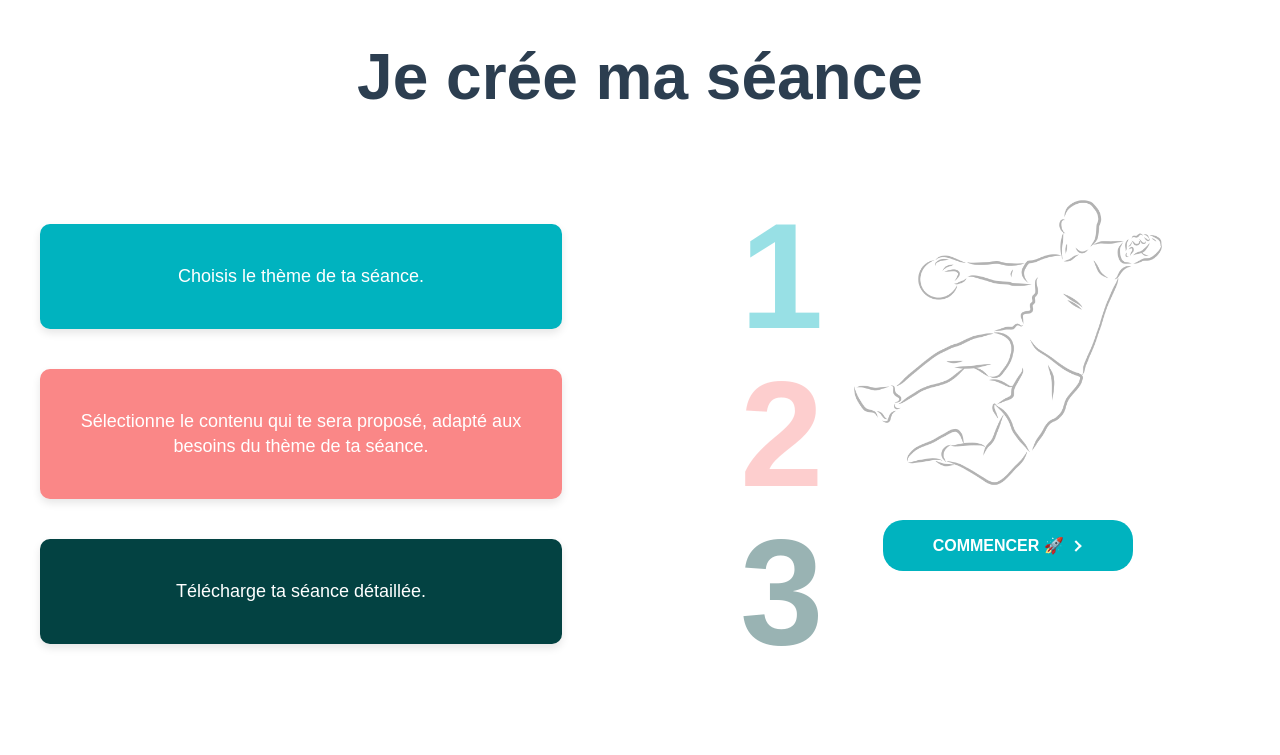
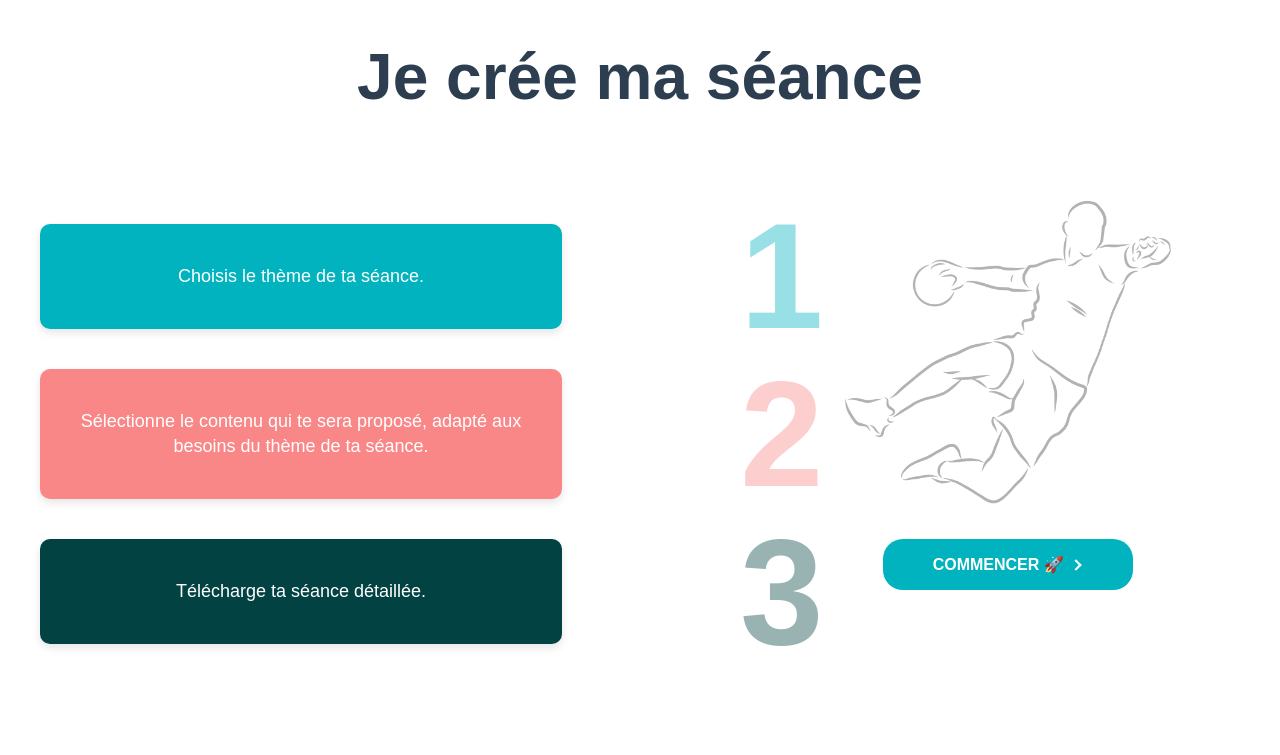
Before and after one commit to savvyh/handball_app, a Django app: page /create-training/ in a window 1280 px wide. Shown: the part 61-816 px from the top of the page. Run offline with Django 5.2, Linux system fonts and the light colour scheme.

Commit message:
modify the size of my picture

```diff
--- a/handball_app/main/static/main/create-training.css
+++ b/handball_app/main/static/main/create-training.css
@@ -205,8 +205,8 @@ header {
 }
 
 .handballeur {
-    width: 80%;
-    max-width: 500px;
+    width: 85%;
+    max-width: 700px;
     opacity: 0.3;
 }
 
```
